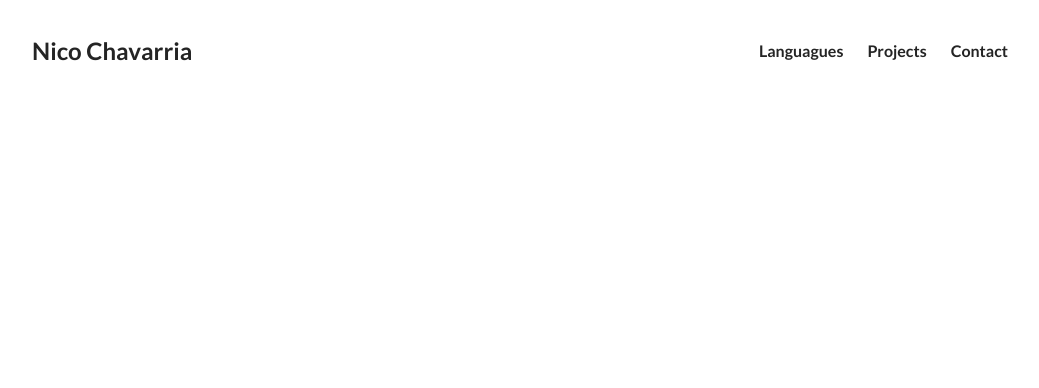
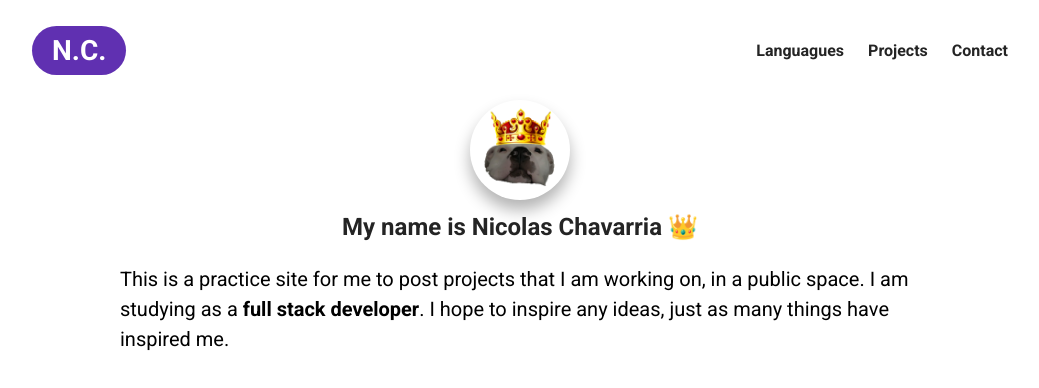
Before and after one commit to NicoChava/eportfoliopractice, a plain HTML site: page index.html in a window 1280 px wide. Shown: the whole page, without its empty margins (120-1159 px from the left). Drawn offline with Linux system fonts and the light colour scheme; a web font is replaced by a local one.

Commit message:
Messing with transitions and shadowing. Also adding local assets

```diff
--- a/index.html
+++ b/index.html
@@ -13,7 +13,7 @@
     <section id="about-me">
 
         <nav>
-            <div ><a class="personal__logo" href="#about-me">Nico Chavarria</a></div>
+            <div><a class="personal__logo" href="#about-me">N.C.</a></div>
             <ul class="nav__link--list">
                 <li><a class="
                     nav__link--anchor
@@ -34,7 +34,20 @@
             </ul>
         </nav>
 
-        <div></div>
+        <div class="flex flex-1">
+
+            <div class="about-me__info row">
+<div class="about-me__info--container">
+<figure class="about-me__picture--mask">
+    <img class="about-me__picture" src="./assets/147798732_262202668775052_215980931454329418_n.png" alt="The King  Himself">
+</figure>
+<h1 class="about-me__info--title">My name is <span class="text--pink">Nicolas Chavarria</span> 👑 </h1>
+<p class="about-me__info--para">
+    This is a practice site for me to post projects that I am working on, in a public space. I am studying as a <strong class="text--pink">full stack developer</strong>. I hope to inspire any ideas, just as many things have inspired me.
+</p>
+</div>
+            </div>
+        </div>
 
 
     </section>
--- a/styles.css
+++ b/styles.css
@@ -3,9 +3,7 @@
 FONTS
 
 */
-@import url('https://fonts.googleapis.com/css2?family=Roboto:ital,wght@0,100;0,300;0,400;0,500;0,700;0,900;1,100;1,300;1,400;1,500;1,700;1,900&display=swap');
-
-@import url('https://fonts.googleapis.com/css2?family=Lato:ital,wght@0,400;0,700;1,400;1,700&family=Roboto:ital,wght@0,100;0,300;0,400;0,500;0,700;0,900;1,100;1,300;1,400;1,500;1,700;1,900&display=swap');
+@import url('https://fonts.googleapis.com/css2?family=Lato:ital,wght@0,400;0,700;1,400;1,700&family=Roboto:ital,wght@0,100;0,300;0,400;0,500;0,700;0,900;1,100;1,300;1,400;1,500;1,700;1,900&family=Zen+Dots&display=swap');
 
 /*
 
@@ -14,7 +12,7 @@ MAIN CODE
 */
 
 * {
-    font-family: 'Lato', sans-serif;
+    font-family: 'Roboto', sans-serif;
     padding: 0;
     margin: 0;
     box-sizing: border-box;
@@ -39,6 +37,20 @@ p {
 
 li {
     list-style-type: none;
+}
+
+.flex {
+   display: flex;
+}
+
+.flex-1 {
+    flex: 1;
+}
+
+.row {
+    width: 100%;
+    max-width: 800px;
+    margin: 0 auto;
 }
 
 /*
@@ -79,7 +91,7 @@ transition: all 300ms ease;
 }
 
 .nav__link--anchor:active {
-    background-color:#a41f66;
+    bckground-color:#a41f66;
 }
 
 .nav__link--anchor-primary {
@@ -98,15 +110,63 @@ transition: all 300ms ease;
     background-color:#6030b1;
 }
 
+.personal__logo:hover {
+    background-color:#a41f66;
+    font-size: 34px;
+    border-radius: 0;
+}
+
 .personal__logo {
-    color: #242424;
-    font-size: 24px;
+    background-color: #6030b1;
+    color: #ffffff;
+    font-size: 28px;
     margin: 0 12px;
     font-weight: 700;
+    padding: 8px 20px;
     text-decoration: none;
+    border-radius: 50px;
     transition: all 300ms ease;
 }
 
-.personal__logo:hover {
-    color: #5b5b5b;
+/*
+
+ABOUT ME
+
+*/
+
+#about-me {
+    min-height: 100vh;
+    display: flex;
+    flex-direction: column;
 }
+
+.about-me__info--container {
+    display: flex;
+    flex-direction: column;
+    justify-content: center;
+    align-items: center;
+}
+
+.about-me__picture--mask {
+width: 100px;
+height: 100px;
+border-radius: 90%;
+box-shadow: 0 10px 16px rgba(0,0,0,0.3);
+margin-bottom: 12px;
+}
+
+.about-me__picture {
+width: 110%;
+
+/* Fixing Picture */
+transform: translatey(-26px) translateX(-6px) scale(.8);
+}
+
+.about-me__info--title {
+    margin-bottom: 22px;
+}
+
+.about-me__info--para {
+    font-size: 20px;
+    margin-bottom: 28px;
+}
```
Also changed, not shown: assets/147798732_262202668775052_215980931454329418_n.png (added), assets/chat.png (added), assets/dashboard.png (added), assets/logo.svg (added), assets/loopit.png (added), assets/undraw_websites.svg (added), 1 other file.
